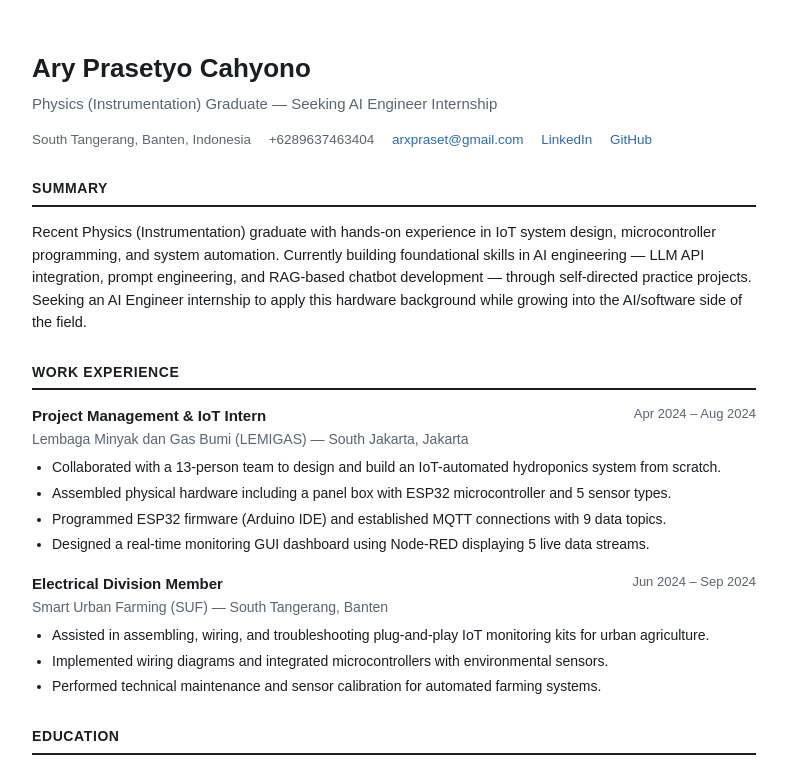
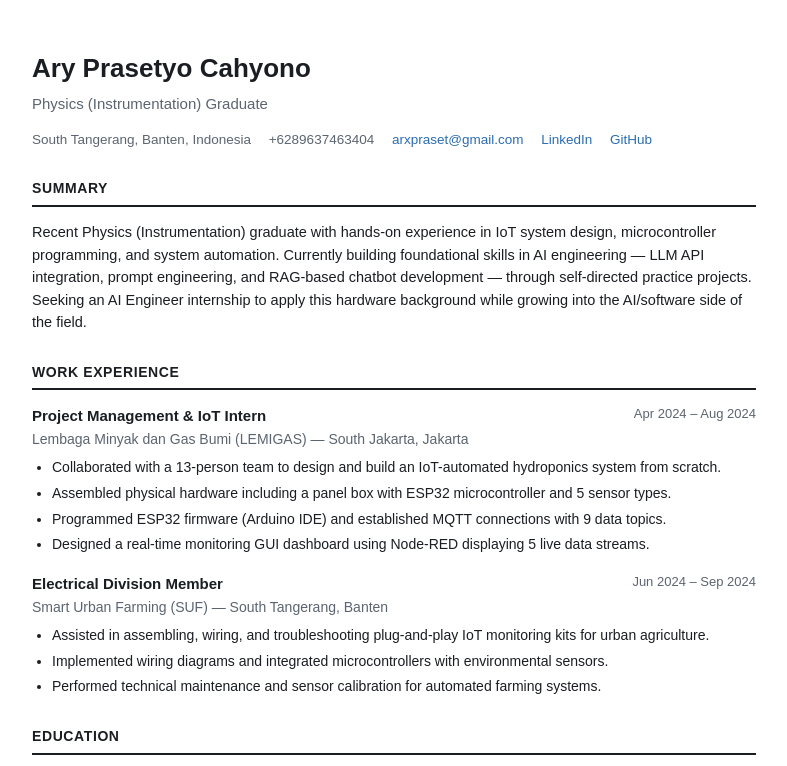
Before and after one commit to Ary-Pras/cv-online, a plain HTML site: page index.html in a window 1280 px wide. Shown: the top 766 px of the page, without its empty margins (246-1033 px from the left). Drawn offline with Linux system fonts and the light colour scheme.

Commit message:
Update role description in index.html
Removed internship seeking statement from role description.

```diff
--- a/index.html
+++ b/index.html
@@ -74,7 +74,7 @@
 <body>
 
 <h1>Ary Prasetyo Cahyono</h1>
-<div class="role">Physics (Instrumentation) Graduate — Seeking AI Engineer Internship</div>
+<div class="role">Physics (Instrumentation) Graduate</div>
 <div class="contact">
   <span>South Tangerang, Banten, Indonesia</span>
   <span>+6289637463404</span>
```
